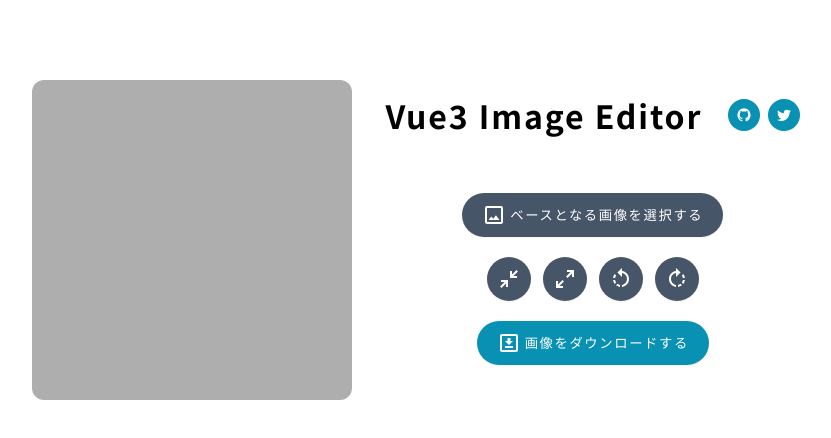
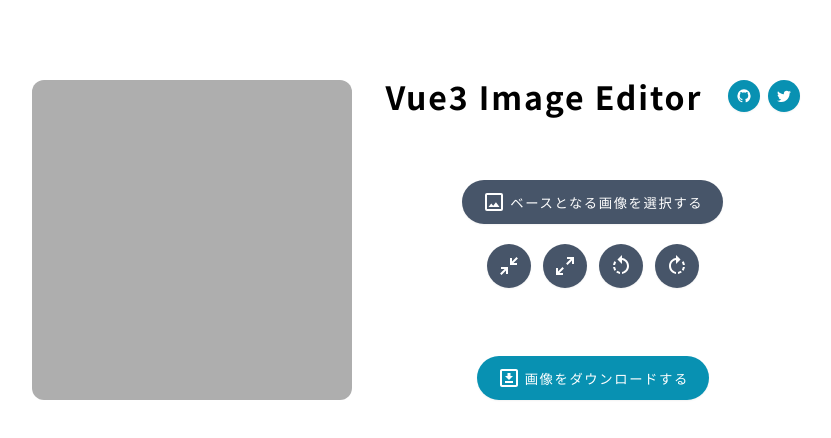
Before and after one commit to ykob/vue3-image-editor, a Vue app: page / in a window 1280 px wide. Shown: the top 438 px of the page, without its empty margins (224-1055 px from the left). Built offline with nearby package versions, Linux system fonts and the light colour scheme.

Commit message:
fixed the grid layout.

```diff
--- a/src/App.vue
+++ b/src/App.vue
@@ -142,6 +142,8 @@ const touchEndForPreview = () => {
         @rotate-right="rotateRight"
         @rotate-left="rotateLeft"
       />
+    </div>
+    <div class="submits">
       <DownloadImageButton
         :img="img"
         :previewImageParams="previewImageParams"
@@ -164,20 +166,30 @@ const touchEndForPreview = () => {
   .container {
     width: 768px;
     display: grid;
+    grid-template-rows: auto 1fr auto;
+    align-items: end;
     margin-block: 80px;
   }
   .header {
+    height: 100%;
     grid-column-start: 2;
     grid-row: 1;
+    align-items: start;
   }
   .preview-image {
     grid-column-start: 1;
     grid-row-start: 1;
-    grid-row-end: 3;
+    grid-row-end: 4;
   }
   .controls {
+    height: 100%;
     grid-column-start: 2;
     grid-row-start: 2;
+    justify-content: center;
+  }
+  .submits {
+    grid-column-start: 2;
+    grid-row-start: 3;
   }
 }
 .controls {
@@ -186,4 +198,8 @@ const touchEndForPreview = () => {
   align-items: center;
   gap: 20px;
 }
+.submits {
+  display: flex;
+  justify-content: center;
+}
 </style>
--- a/src/components/functional/ContentHeader.vue
+++ b/src/components/functional/ContentHeader.vue
@@ -37,6 +37,7 @@ import { ButtonFilled, IconBase } from "../ui/";
   gap: 24px;
 }
 h1 {
+  line-height: 1;
   margin-block: 0;
   letter-spacing: 0.06em;
 }
--- a/src/components/functional/DownloadImageButton.vue
+++ b/src/components/functional/DownloadImageButton.vue
@@ -91,5 +91,8 @@ onMounted(async () => {
 canvas {
   width: 0;
   height: 0;
+  position: absolute;
+  top: 0;
+  left: 0;
 }
 </style>
```
